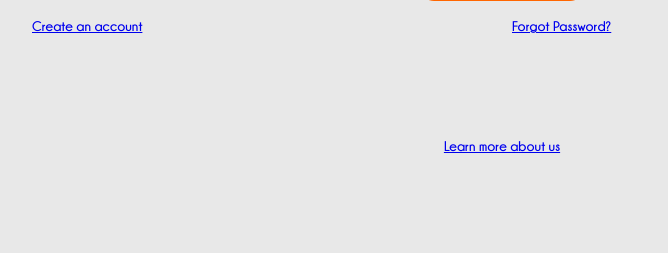
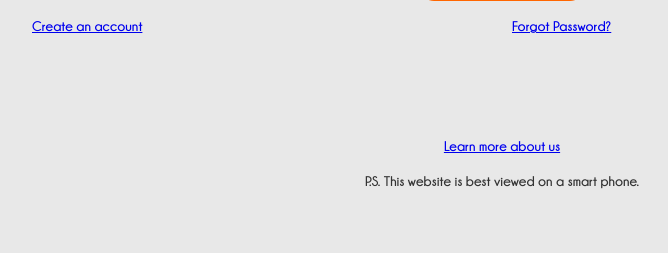
Before and after one commit to tngyn/cookease, a PHP site: page /static/index.html in a window 1280 px wide. Shown: the part 284-537 px from the top of the page, without its empty margins (138-806 px from the left). Run offline with PHP 8.4, Linux system fonts and the light colour scheme; some libraries are stand-ins or nearby versions; some web fonts are replaced.

Commit message:
Adding a short message

```diff
--- a/public/css/cook-easetest.webflow.css
+++ b/public/css/cook-easetest.webflow.css
@@ -143,6 +143,7 @@ p {
     display: block;
     float: none;
     text-align: center;
+    margin-bottom: 15px;
   }
   .footer-block {
     position: relative;
@@ -489,3 +490,6 @@ body{
   font-size: 20px;
   margin-top: 50px;
 }
+.bottom-footer {
+  margin-bottom: 50px;
+}
--- a/static/index.html
+++ b/static/index.html
@@ -44,6 +44,7 @@
       <div>
         <div class="footer-link-1-block"><a href="about-us.html">Learn more about us</a>
         </div>
+        <div class="footer-link-1-block bottom-footer">P.S. This website is best viewed on a smart phone.</div>
       </div>
     </div>
   </div>
```
